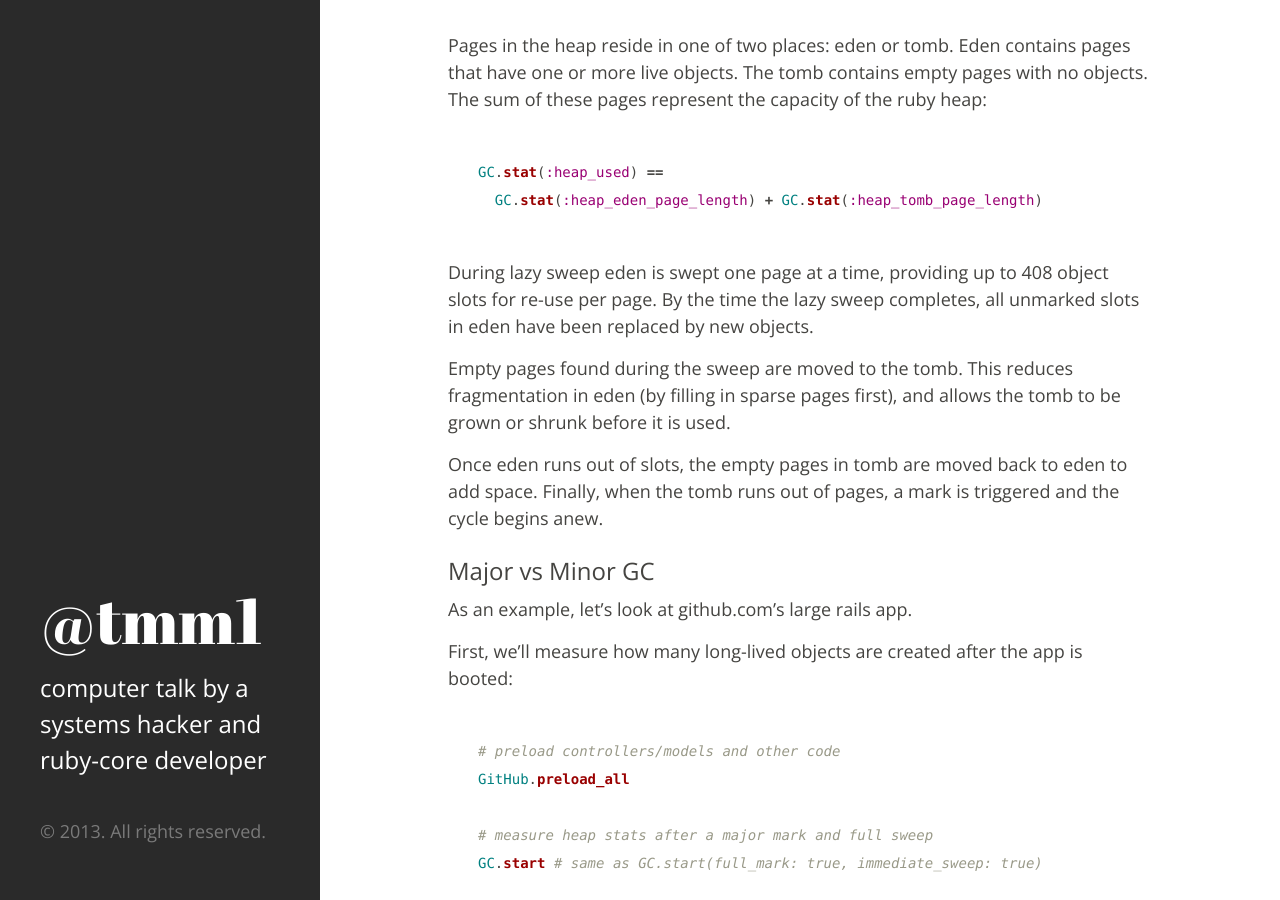
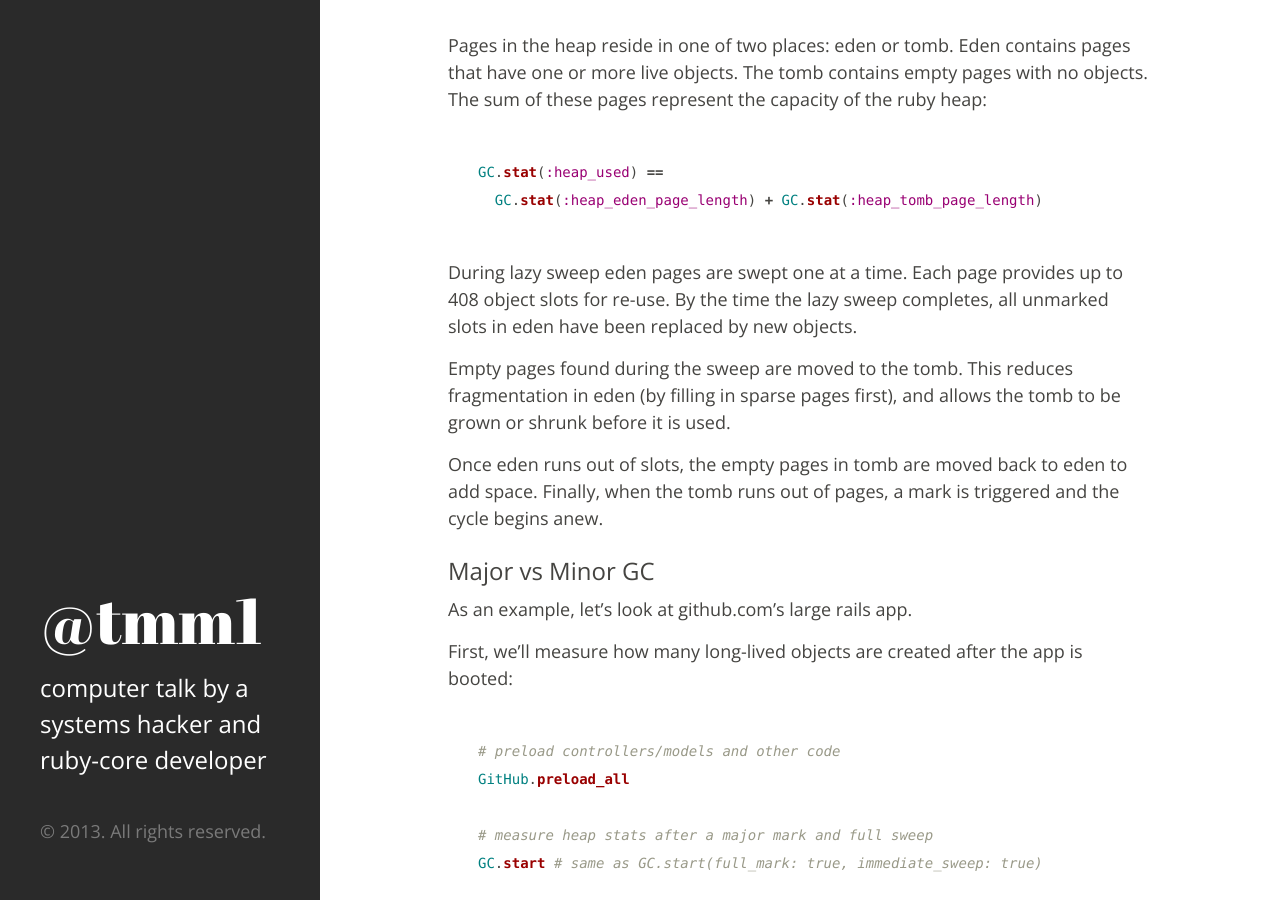
Before and after one commit to tmm1/tmm1.github.com, a Jekyll site: the page built from _posts/2013-12-29-ruby21-rgengc.md, in a window 1280 px wide and 900 px high, scrolled down 1676 px. Built offline with Jekyll 4.4.1, drawn with Linux system fonts in a browser that asks for light colours; Markdown is read by kramdown in place of the engine named in the settings; comment, search, counter and statistics services are not loaded; some of the changed text lies outside the part shown.

Commit message:
more edits

````diff
--- a/_posts/2013-12-29-ruby21-rgengc.md
+++ b/_posts/2013-12-29-ruby21-rgengc.md
@@ -67,7 +67,7 @@ GC.stat(:heap_used) ==
   GC.stat(:heap_eden_page_length) + GC.stat(:heap_tomb_page_length)
 ```
 
-During lazy sweep eden is swept one page at a time, providing up to 408 object slots for re-use per page. By the time the lazy sweep completes, all unmarked slots in eden have been replaced by new objects.
+During lazy sweep eden pages are swept one at a time. Each page provides up to 408 object slots for re-use. By the time the lazy sweep completes, all unmarked slots in eden have been replaced by new objects.
 
 Empty pages found during the sweep are moved to the tomb. This reduces fragmentation in eden (by filling in sparse pages first), and allows the tomb to be grown or shrunk before it is used.
 
````
Also changed, not shown: other parts of _posts/2013-12-29-ruby21-rgengc.md (+2 -2 lines).
